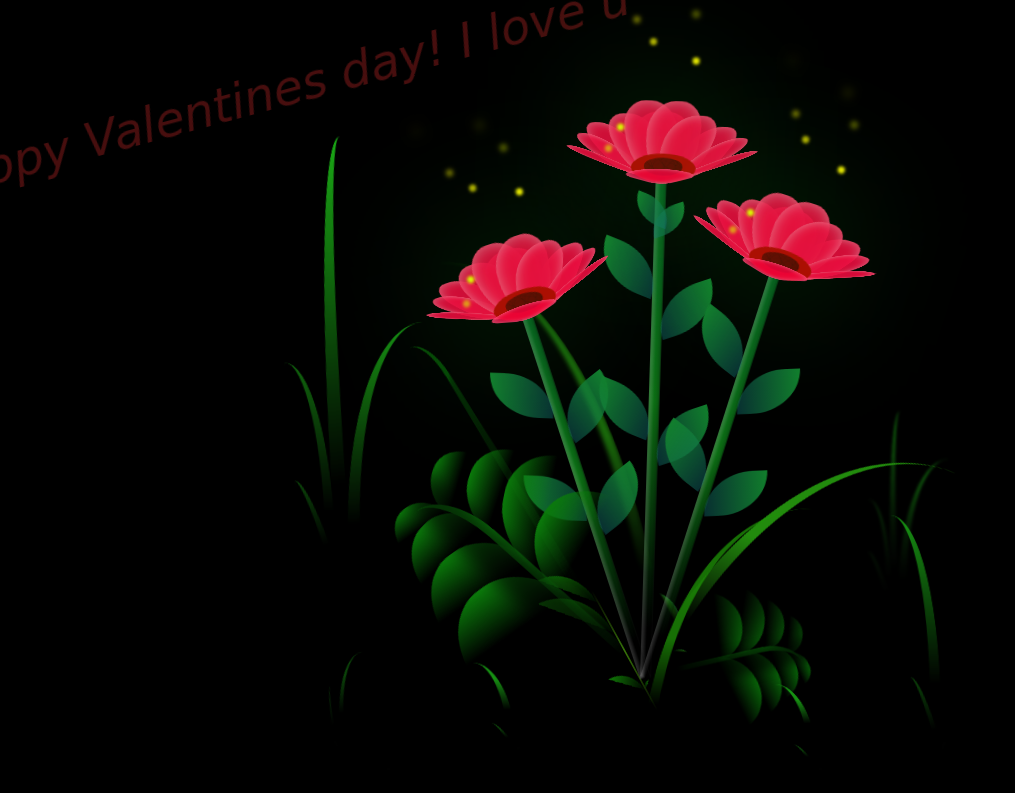
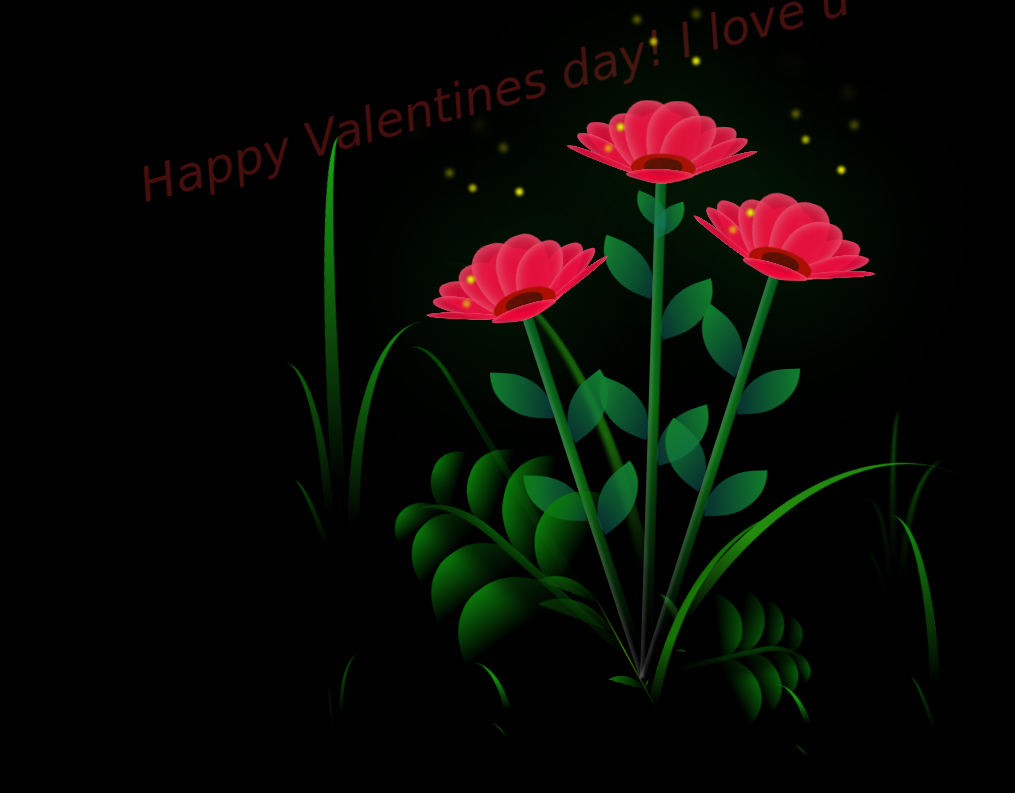
Before and after one commit to Sebastian-beeep/leni, a plain HTML site: page index.html in a window 1280 px wide. Shown: the whole page, without its empty margins (0-1015 px from the left). Drawn offline with Linux system fonts and the light colour scheme.

Commit message:
Update style.css

```diff
--- a/style.css
+++ b/style.css
@@ -36,7 +36,7 @@ body {
   position: absolute;
   top: 10%;
   left: 10%;
-  transform: translate(-30%, -30%) rotate(-15deg);
+  transform: translate(-0%, -30%) rotate(-15deg);
   font-size: 6vmin;
   color: rgba(170, 33, 33, 0.6);
   font-style: italic;
```
